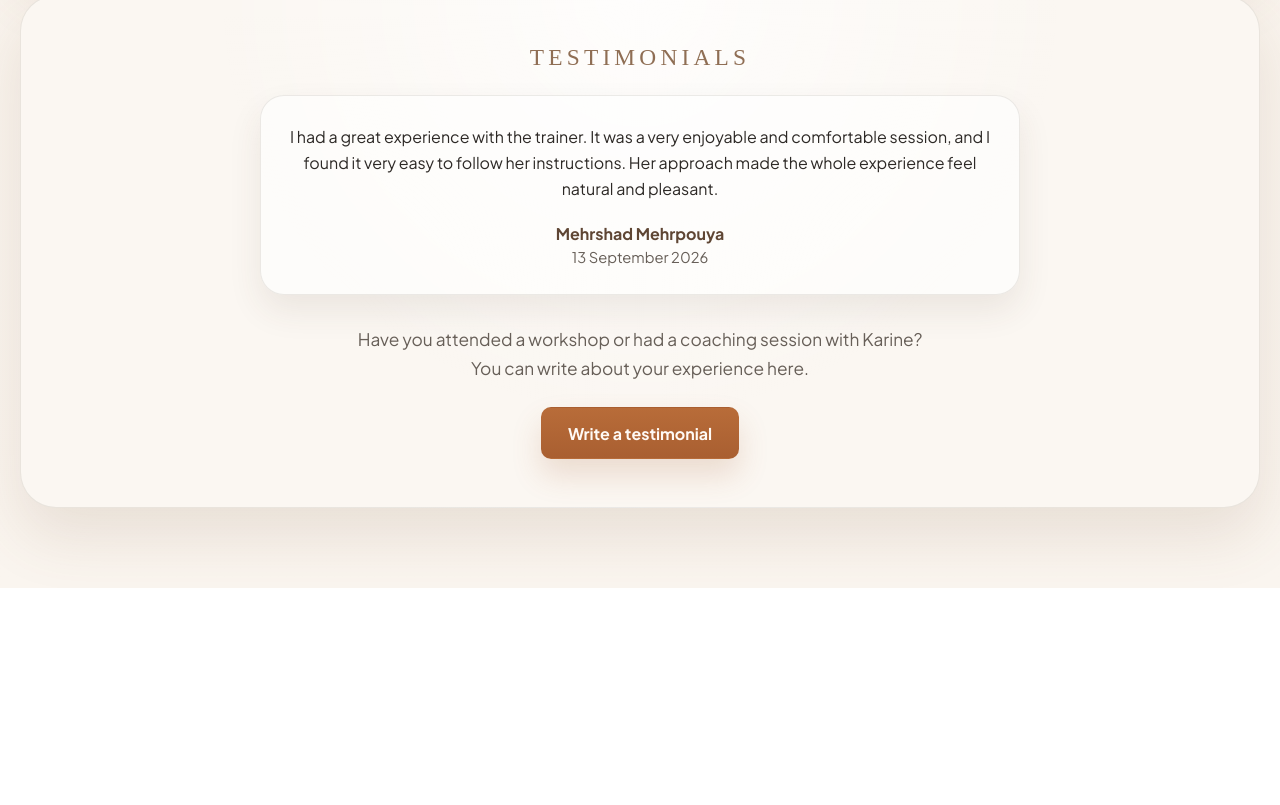
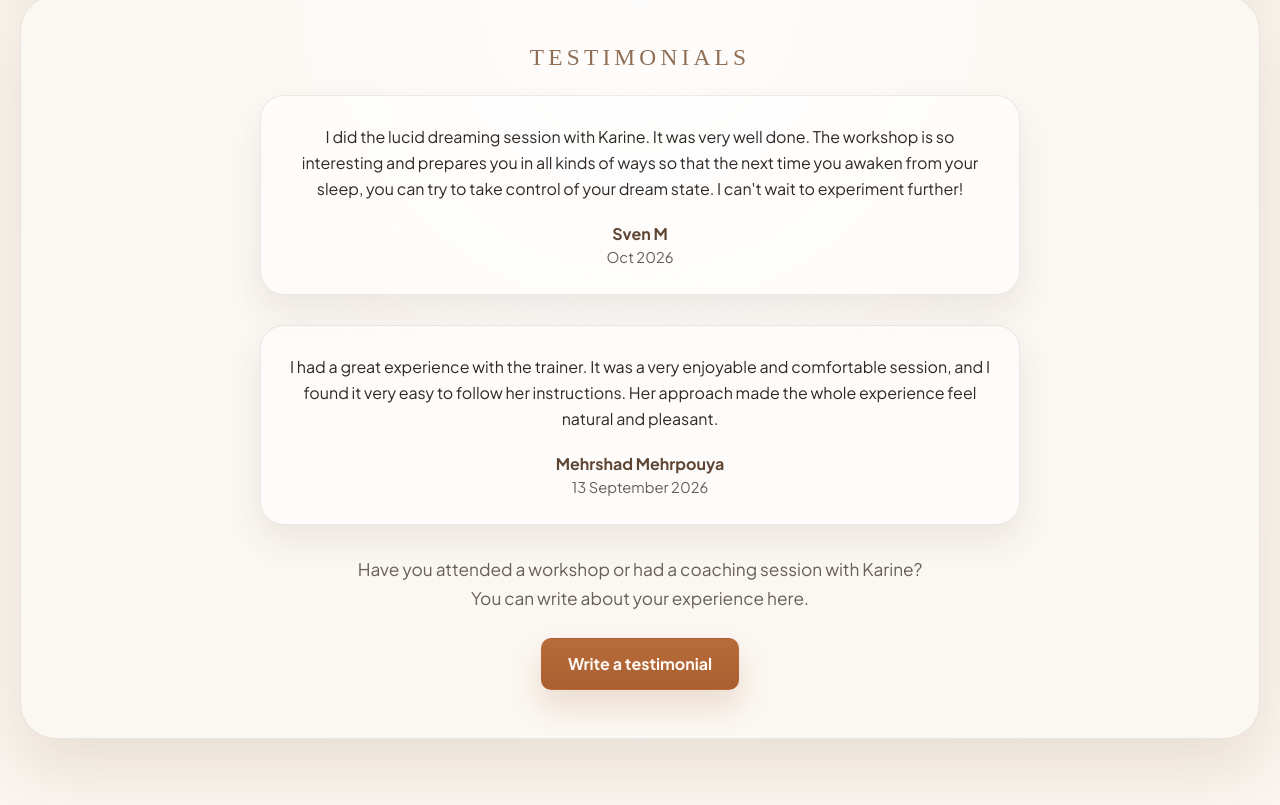
Before and after one commit to karinemiras/lucid-dreaming-amsterdam, a website: page index.html in a window 1280 px wide. Shown: the part 4720-5525 px from the top of the page. Before the commit the page ends 5308 px from the top, so only its background shows below. Drawn offline with Linux system fonts and the light colour scheme; a web font is replaced by a local one.

Commit message:
Add Sven workshop testimonial

```diff
--- a/index.html
+++ b/index.html
@@ -488,6 +488,16 @@ about these experiences do not limit our connection or our ability to learn from
 
           <figure class="testimonial-card">
             <blockquote>
+              <p>I did the lucid dreaming session with Karine. It was very well done. The workshop is so interesting and prepares you in all kinds of ways so that the next time you awaken from your sleep, you can try to take control of your dream state. I can't wait to experiment further!</p>
+            </blockquote>
+            <figcaption>
+              <strong>Sven M</strong>
+              <time datetime="2026-10">Oct 2026</time>
+            </figcaption>
+          </figure>
+
+          <figure class="testimonial-card">
+            <blockquote>
               <p>I had a great experience with the trainer. It was a very enjoyable and comfortable session, and I found it very easy to follow her instructions. Her approach made the whole experience feel natural and pleasant.</p>
             </blockquote>
             <figcaption>
```
